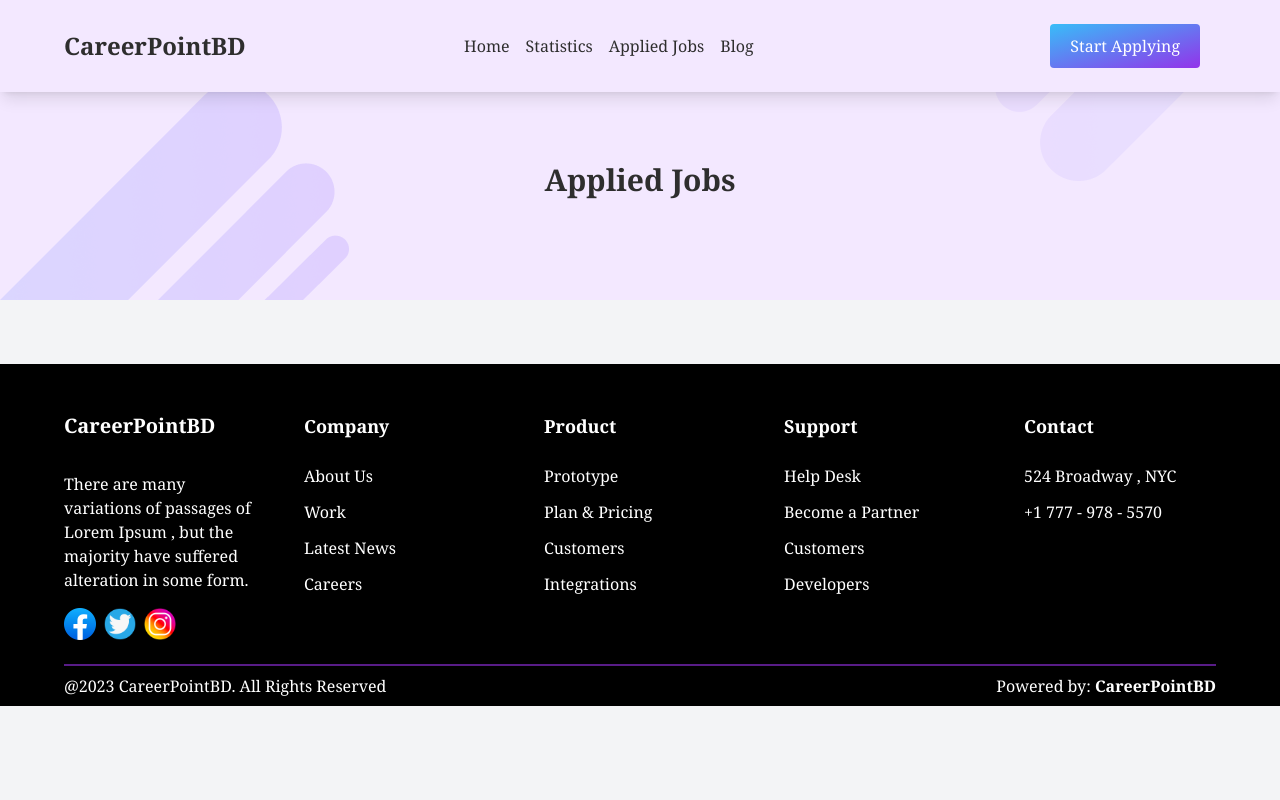
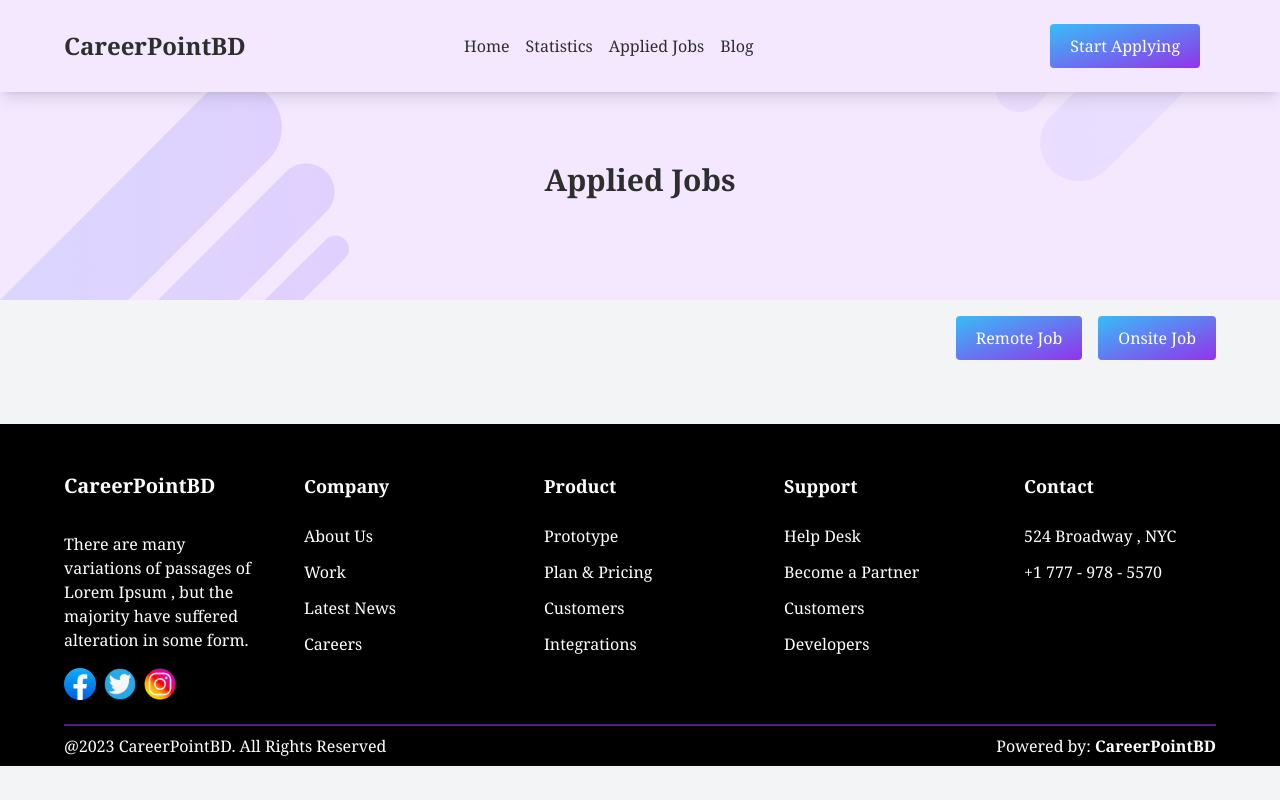
Before and after one commit to mehadiHasanDiner/assignment-9-CareerPointBD-module-57, a React (Vite) app: page /appliedJob in a window 1280 px wide. Built offline with nearby package versions, Linux system fonts and the light colour scheme.

Commit message:
filter of remote and onsite job functionality added in the applied job page

```diff
--- a/src/components/Layout/Main.jsx
+++ b/src/components/Layout/Main.jsx
@@ -4,14 +4,20 @@ import { Outlet, useLoaderData } from "react-router-dom";
 import Footer from "./Footer";
 
 export const JobsContext = createContext([]);
-export const JobsCartContext = createContext([]);
+export const LinkToFeatureJob = createContext([]);
 
 const Main = () => {
-  const { jobsArray, allJobs } = useLoaderData();
-  const [jobCart, setJobCart] = useState(jobsArray);
+  const scrollToTarget = () => {
+    const targetDiv = document.getElementById("target");
+    if (targetDiv) {
+      targetDiv.scrollIntoView({ behavior: "smooth" });
+    }
+  };
+  const { allJobs } = useLoaderData();
+
   // console.log(jobCart);
   return (
-    <JobsCartContext.Provider value={[jobCart, setJobCart]}>
+    <LinkToFeatureJob.Provider value={scrollToTarget}>
       <JobsContext.Provider value={allJobs}>
         <div className="font-serif">
           <Navbar />
@@ -19,7 +25,7 @@ const Main = () => {
           <Footer />
         </div>
       </JobsContext.Provider>
-    </JobsCartContext.Provider>
+    </LinkToFeatureJob.Provider>
   );
 };
 
--- a/src/components/Pages/AppliedJob.jsx
+++ b/src/components/Pages/AppliedJob.jsx
@@ -1,28 +1,55 @@
-import React, { useContext } from "react";
+import React, { useContext, useState } from "react";
 import { JobsContext } from "../Layout/Main";
 import { getAppliedJob } from "../../utilities/fakeDB";
 import AppliedJobList from "./AppliedJobList";
 import Header from "../Layout/Header";
 
 const AppliedJob = () => {
+  let jobsArray = [];
+
   const allJobs = useContext(JobsContext);
+  const [allAppliedJobs, setAllAppliedJobs] = useState(allJobs);
 
   const appliedJobs = getAppliedJob();
-  let jobsArray = [];
   for (const id in appliedJobs) {
-    const foundAppliedJob = allJobs.find((job) => job.id === id);
+    const foundAppliedJob = allAppliedJobs.find((job) => job.id === id);
 
     if (foundAppliedJob) {
       jobsArray.push(foundAppliedJob);
     }
   }
 
-  console.log(jobsArray);
+  const handleFilterRemoteJob = () => {
+    const filterValue = "Remote";
+    const filterRemoteJob = jobsArray.filter(
+      (job) => job.job_type === filterValue
+    );
+    setAllAppliedJobs(filterRemoteJob);
+  };
+
+  const handleFilterOnsiteJob = () => {
+    const filterValue = "Onsite";
+    const filterOnsiteJob = jobsArray.filter(
+      (job) => job.job_type === filterValue
+    );
+    setAllAppliedJobs(filterOnsiteJob);
+  };
+
+  // console.log(appliedJobs);
 
   return (
     <div>
       <Header>Applied Jobs</Header>
-
+      <div className="flex justify-end mx-16 my-4">
+        <button onClick={handleFilterRemoteJob} className="btn-hero mr-4">
+          {" "}
+          Remote Job
+        </button>
+        <button onClick={handleFilterOnsiteJob} className="btn-hero">
+          {" "}
+          Onsite Job
+        </button>
+      </div>
       {jobsArray.reverse().map((job) => (
         <AppliedJobList key={job.id} job={job}></AppliedJobList>
       ))}
--- a/src/components/Pages/Home.jsx
+++ b/src/components/Pages/Home.jsx
@@ -10,9 +10,6 @@ const Home = () => {
   const [showAll, setShowAll] = useState(false);
 
   const navigate = useNavigate();
-
-  // console.log(allJobs);
-
   const handleViewDetails = (job) => {
     navigate(`/${job.id}`);
   };
```
